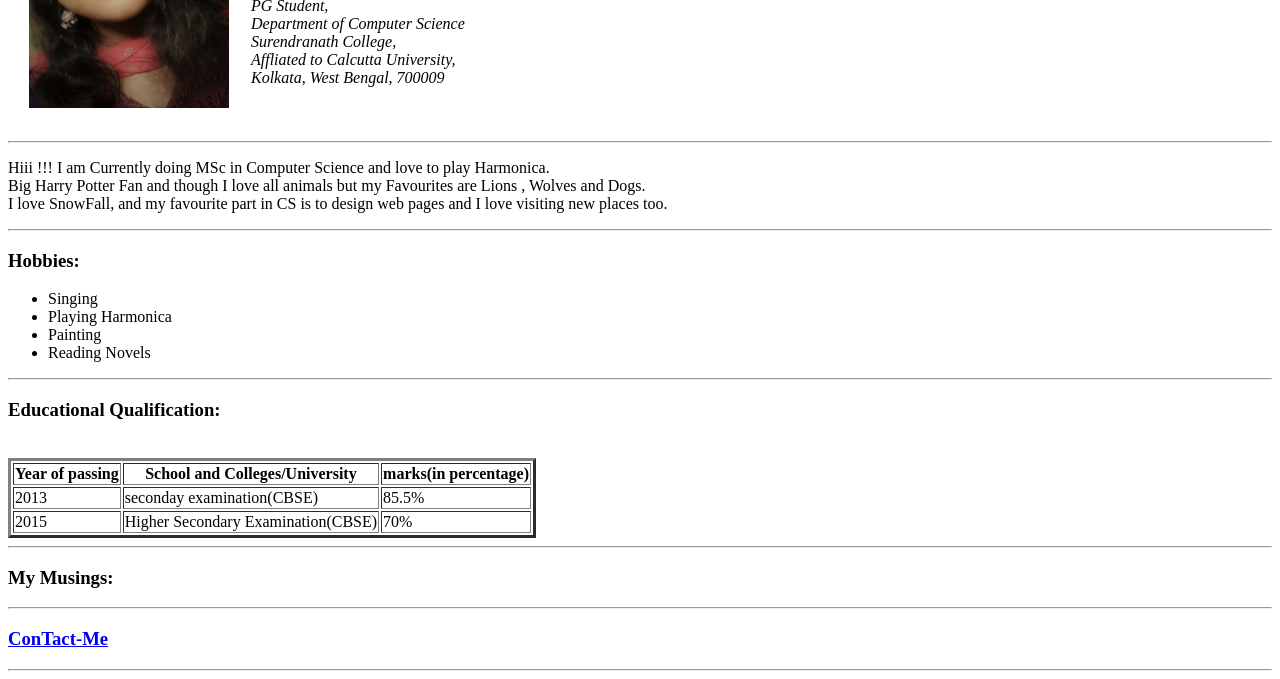
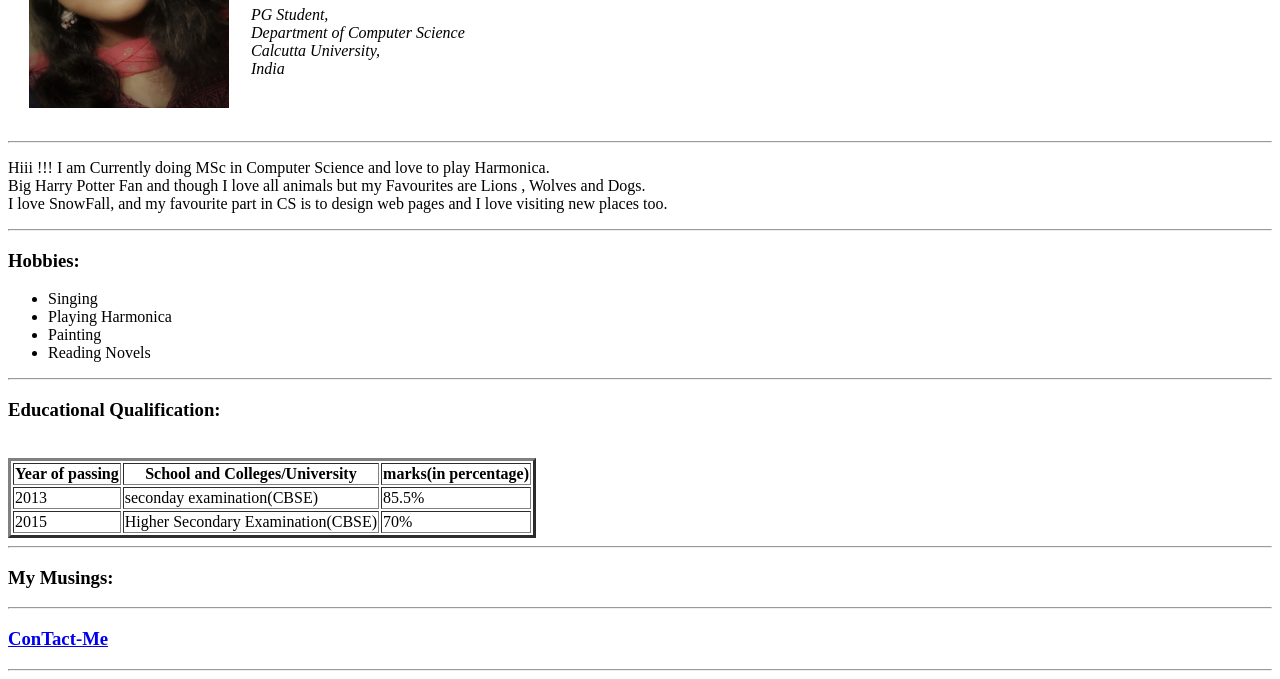
Before and after one commit to FloraBloomblue/My-Practice-Project-1-cv, a plain HTML site: page index.html in a window 1280 px wide. Shown: the part 121-800 px from the top of the page. Drawn offline with Linux system fonts and the light colour scheme.

Commit message:
Update index.html

```diff
--- a/index.html
+++ b/index.html
@@ -13,9 +13,8 @@
           <h1><b> PratYusha MajumDer 💙</b></h1>
           <p><em>PG Student,</em><br>
              <em>Department of Computer Science</em><br>
-             <em>Surendranath College,</em><br>
-             <em>Affliated to Calcutta University,</em><br>
-             <em>Kolkata, West Bengal, 700009</em></p>
+             <em>Calcutta University,</em><br>
+             <em>India</em></p>
         </td>
       </tr>
     </table>
```
